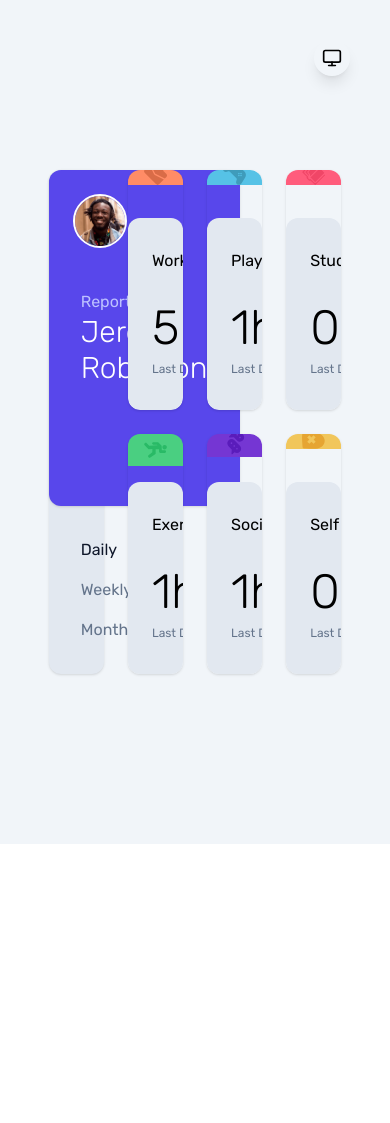
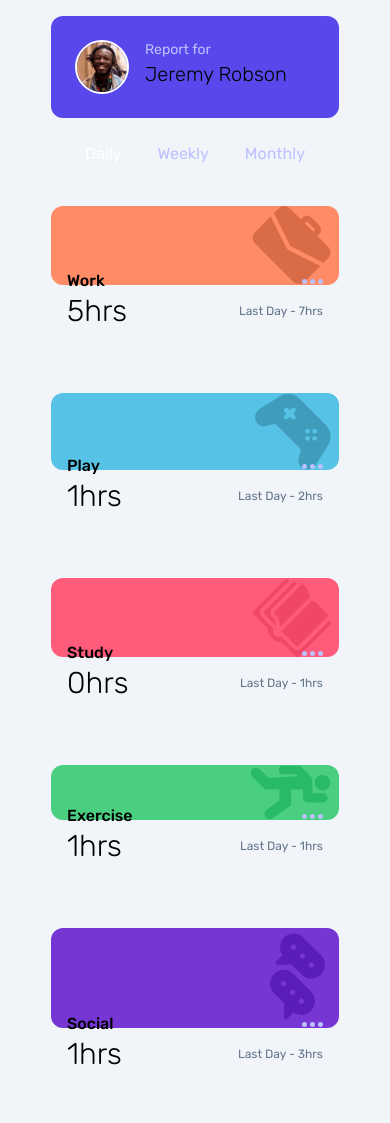
Before and after one commit to nirmal15mathew/ragam-frontend-task-dashboard, a website: page index.html in a window 390 px wide. Shown: the top 1123 px of the page. Before the commit the page ends 844 px from the top, so only its background shows below. Drawn offline with nearby package versions, Linux system fonts and the light colour scheme.

Commit message:
added mobile view

```diff
--- a/index.html
+++ b/index.html
@@ -12,8 +12,8 @@
 <link rel="shortcut icon" href="/images/favicon-32x32.png" type="image/x-icon">
 </head>
 <body>
-  <div class="w-screen h-screen dark:bg-neutral_deep_blue flex items-center justify-center bg-slate-100">
-    <main class="w-3/4 grid grid-cols-4 gap-6 transition-colors" x-data="app">
+  <div class=" min-h-screen dark:bg-neutral_deep_blue flex items-center justify-center bg-slate-100">
+    <main class="min-w-[800px] w-[1024px] md:grid grid-cols-4 gap-6 transition-colors hidden" x-data="app">
       <button class="fixed top-10 right-10 rounded-full p-2 dark:bg-neutral_dark_blue shadow-lg" @click="toggleTheme">
         <!-- Floating Action button -->
          <span x-data="{
@@ -280,6 +280,68 @@
 
       </section>
     </main>
+    <main class="flex flex-col md:hidden my-4 min-w-72" x-data="app">
+      <div class="rounded-xl dark:bg-neutral_dark_blue dark:text-white">
+        <div class="flex gap-4 bg-primary_blue p-6 rounded-xl">
+          <figure class="rounded-full border-2 border-white max-w-fit row-span-1 max-h-fit">
+            <img src="./images/image-jeremy.png" alt="" srcset="" width="50px">
+          </figure>
+          <div class="flex flex-col">
+            <span class="text-sm text-neutral_pale_blue">
+              Report for
+            </span>
+            <div class="text-xl font-light">
+              Jeremy Robson
+            </div>
+          </div>
+        </div>
+        <div>
+          <ul class="p-4 flex justify-around cursor-pointer items-center">
+            <li class="p-2" @click="setDaily()":class="period == 'daily' ? 'text-white' : 'text-neutral_pale_blue'">Daily</li>
+            <li class="p-2" @click="setWeekly()":class="period == 'weekly' ? 'text-white' : 'text-neutral_pale_blue'">Weekly</li>
+            <li class="p-2" @click="setMonthly()":class="period == 'monthly' ? 'text-white' : 'text-neutral_pale_blue'">Monthly</li>
+          </ul>
+        </div>
+      </div>
+      <ul>
+        <template x-for="dat in data">
+          <li class="dark:text-white my-4">
+            <div x-data="{
+              card_class: `card-${dat.title.replace(' ', '-')} rounded-xl flex justify-end px-2`
+            }" :class="card_class">
+            <img x-data="{
+              get icon_path() {
+                let ic = dat.title.toLowerCase().replace(' ', '-')
+                return `./images/icon-${ic}.svg`
+              }
+            }" :src="icon_path" alt="">
+          </div>
+            <div class="dark:bg-neutral_dark_blue rounded-xl p-4 relative -top-8">
+              <header class="font-medium flex justify-between w-full items-center">
+                <span x-text="dat.title"></span>
+                <img src="./images/icon-ellipsis.svg" alt="" height="">
+              </header>
+              <main x-data="
+              {
+
+                get currentTime() {
+                  return dat.timeframes[period].current
+                },
+                get previousTime() {
+                  return dat.timeframes[period].previous
+                }}" class="flex items-center justify-between">
+                <h1 class="text-3xl font-light">
+                  <span x-text="currentTime"></span>hrs
+                </h1>
+                <span class="dark:text-neutral_pale_blue text-xs text-slate-500">
+                  Last <span x-text="period_" x-data="{period_: '', get period_() {if (this.period == 'daily') {return 'Day'} else if (this.period == 'weekly') {return 'Week'} else {return 'Month'}}}"></span> - <span x-text="previousTime"></span>hrs
+                </span>
+              </main>
+            </div>
+          </li>
+        </template>
+      </ul>
+    </main>
   </div>
 
 
--- a/main.js
+++ b/main.js
@@ -112,6 +112,7 @@ document.addEventListener("alpine:init", () => {
     exercise: data[3],
     social: data[4],
     self_care: data[5],
+    data: data,
 
     setDaily() {
       this.period = "daily";
--- a/src/input.css
+++ b/src/input.css
@@ -1,3 +1,27 @@
 @tailwind base;
 @tailwind components;
 @tailwind utilities;
+
+.card-style{
+    @apply rounded-xl flex-col overflow-hidden grid grid-rows-3 dark:text-white relative shadow min-h-64;
+}
+
+.card-Work {
+    @apply bg-primary_red;
+}
+.card-Play {
+    @apply bg-primary_soft_blue;
+}
+.card-Study {
+    @apply bg-primary_soft_red;
+}
+.card-Exercise {
+    @apply bg-primary_green;
+}
+.card-Social {
+    @apply bg-primary_violet;
+}
+
+.card-Self-Care {
+    @apply bg-primary_orange;
+}
```
Also changed, not shown: src/output.css.
